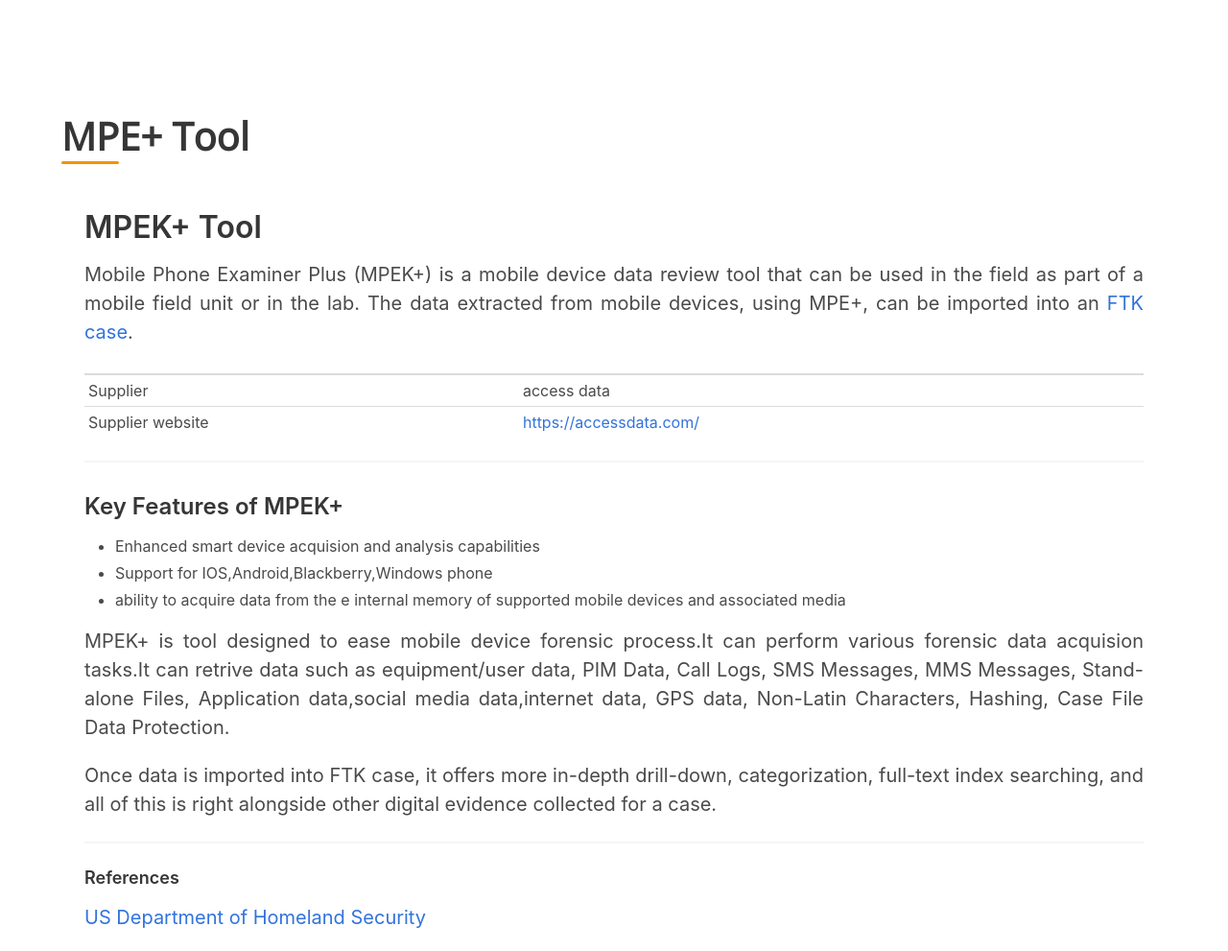
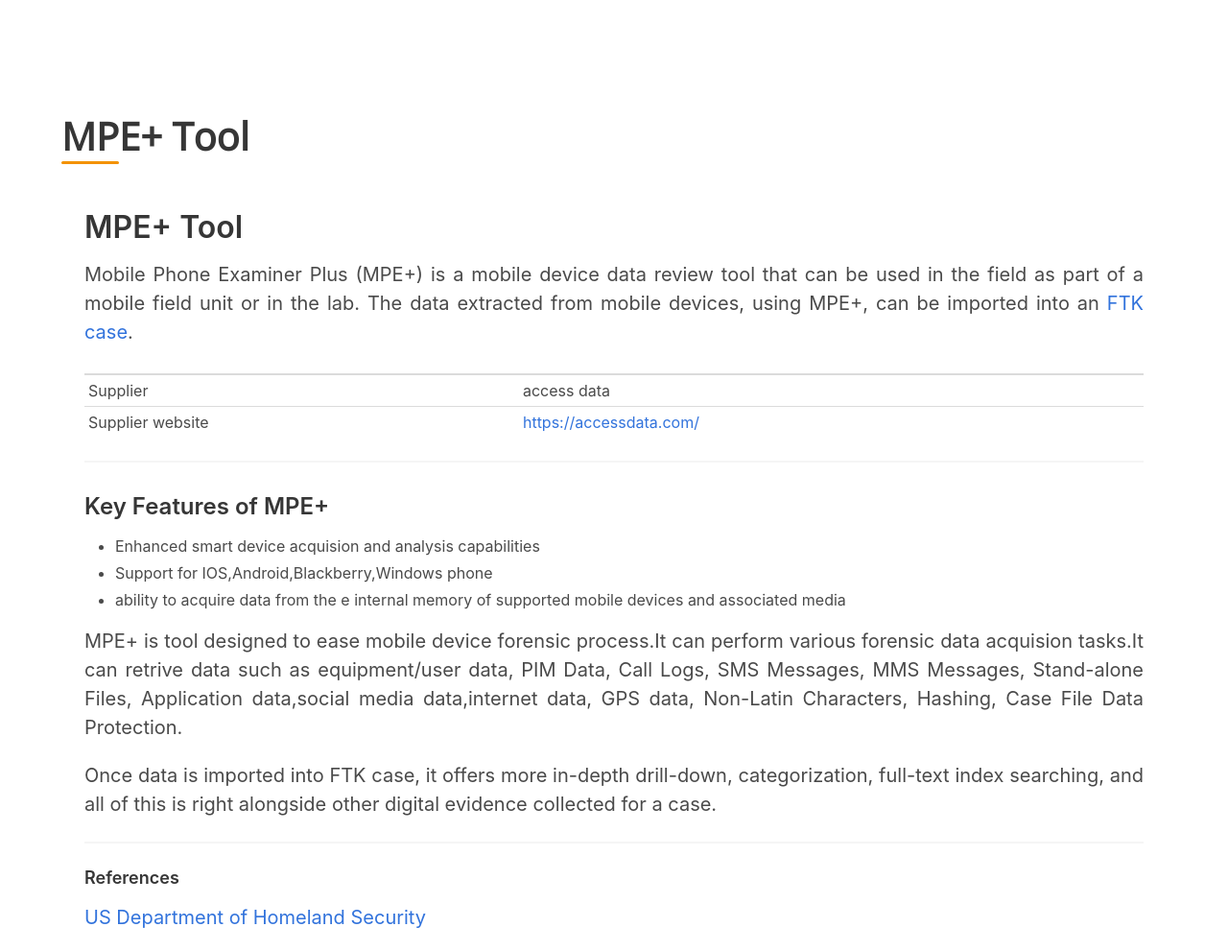
Before and after one commit to meademeade/myblogsite, a plain HTML site: page category/tools/mpetool/index.html in a window 1280 px wide. Shown: the part 89-1080 px from the top of the page at 96% size. Drawn offline with nearby package versions, Linux system fonts and the light colour scheme.

Commit message:
Some grammar correction

```diff
--- a/category/tools/mpetool/index.html
+++ b/category/tools/mpetool/index.html
@@ -238,8 +238,8 @@
         <div class="divider"></div>
 
         <section class="section content has-text-justified">
-          <h1 id="mpek-tool">MPEK+ Tool</h1>
-<p>Mobile Phone Examiner Plus (MPEK+)  is a mobile device data review tool that can be used in the field as part of a mobile field unit or in the lab. The data extracted from mobile devices, using MPE+, can be imported into an <a href="https://www.exterro.com/forensic-toolkit">FTK case</a>.</p>
+          <h1 id="mpe-tool">MPE+ Tool</h1>
+<p>Mobile Phone Examiner Plus (MPE+)  is a mobile device data review tool that can be used in the field as part of a mobile field unit or in the lab. The data extracted from mobile devices, using MPE+, can be imported into an <a href="https://www.exterro.com/forensic-toolkit">FTK case</a>.</p>
 <table>
 <thead>
 <tr>
@@ -259,14 +259,14 @@
 </tbody>
 </table>
 <hr>
-<h3 id="key-features-of-mpek">Key Features of MPEK+</h3>
+<h3 id="key-features-of-mpe">Key Features of MPE+</h3>
 <ul>
 <li>Enhanced smart device acquision and analysis capabilities</li>
 <li>Support for IOS,Android,Blackberry,Windows phone</li>
 <li>ability to acquire data from the e internal memory of
 supported mobile devices and associated media</li>
 </ul>
-<p>MPEK+ is  tool designed to ease mobile device  forensic process.It can perform various forensic data acquision tasks.It can retrive data such as
+<p>MPE+ is  tool designed to ease mobile device  forensic process.It can perform various forensic data acquision tasks.It can retrive data such as
 equipment/user data, PIM Data, Call Logs, SMS Messages, MMS Messages, Stand-alone Files, Application data,social media data,internet data, GPS data, Non-Latin Characters, Hashing, Case File Data Protection.</p>
 <p>Once data is imported into FTK case, it offers more in-depth drill-down, categorization, full-text index searching, and all of this is right alongside other digital evidence collected for a case.</p>
 <hr>
```
Also changed, not shown: index.html (+1 -1 lines).
